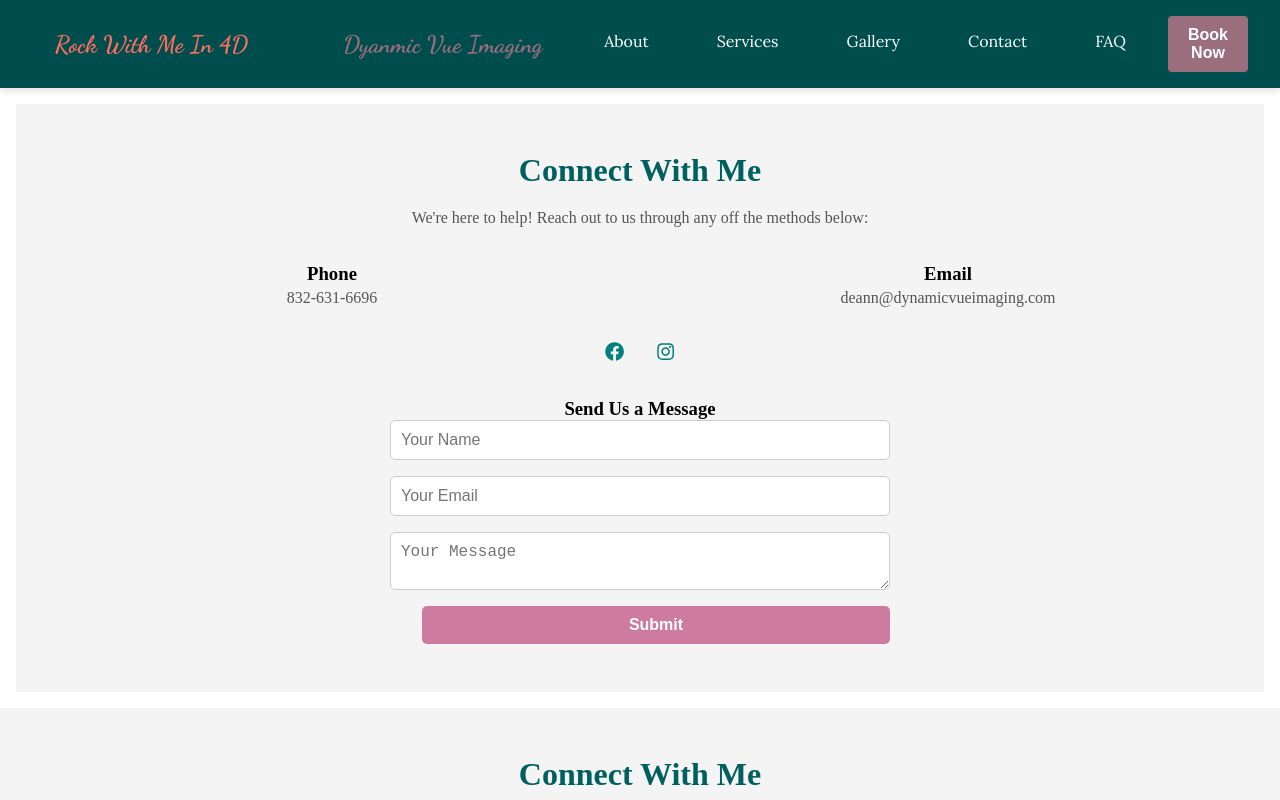
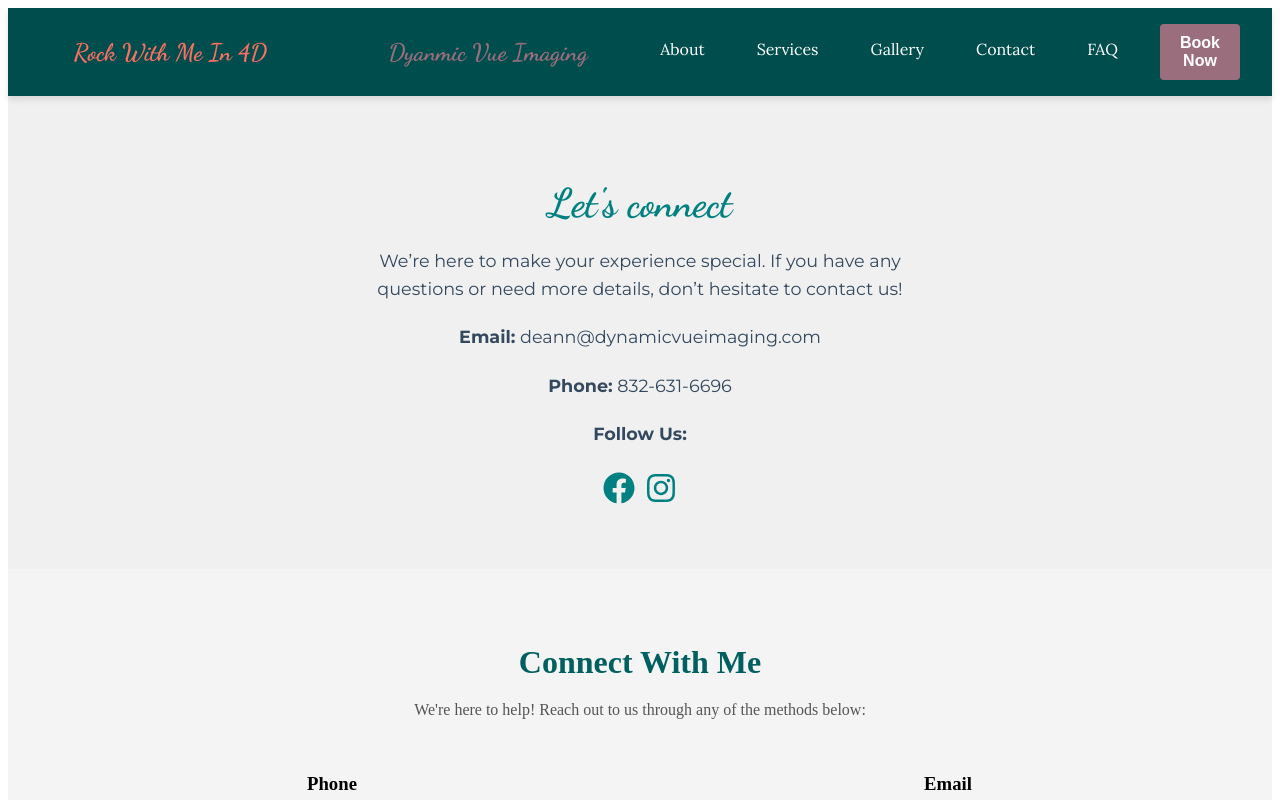
Before and after one commit to zcross13/rock_with_me, a React (Vite) app: page /contact in a window 1280 px wide. Shown: the top 800 px of the page. Built offline with nearby package versions, Linux system fonts and the light colour scheme.

Commit message:
update contact page layout and styling

```diff
--- a/src/components/Footer.tsx
+++ b/src/components/Footer.tsx
@@ -7,7 +7,7 @@ const Footer = () => {
       <div className="connect-content">
         <h2>Connect With Me</h2>
         <p>
-          We're here to help! Reach out to us through any off the methods below:
+          We're here to help! Reach out to us through any of the methods below:
         </p>
         {/* Contact Infor */}
         <div className="contact-info">
@@ -22,7 +22,7 @@ const Footer = () => {
         </div>
         <SocialMediaLinks />
         {/* Inquiry Form */}
-        <div className="inquiry-form">
+        {/* <div className="inquiry-form">
           <h3> Send Us a Message</h3>
           <form>
             <input type="text" placeholder="Your Name" required />
@@ -32,7 +32,7 @@ const Footer = () => {
               Submit
             </button>
           </form>
-        </div>
+        </div> */}
       </div>
     </section>
   );
--- a/src/components/SocialMediaLinks.tsx
+++ b/src/components/SocialMediaLinks.tsx
@@ -1,4 +1,4 @@
-import '../styles.css';
+import "../styles/socialMediaLinks.css"
 import { FaFacebook, FaInstagram } from 'react-icons/fa';
 
 const SocialMediaLinks = () => {
--- a/src/pages/Contact.tsx
+++ b/src/pages/Contact.tsx
@@ -1,11 +1,20 @@
-import Footer from '../components/Footer';
-import "../styles/footer.css"
+import SocialMediaLinks from "../components/SocialMediaLinks";
+import "../styles/contact.css"
 
 function Contact() {
   return (
-    <div>
-      <Footer />
-    </div>
+    <section className="contact-container">
+      <h1>Let's connect</h1>
+      <p className="contact-message">We’re here to make your experience special. If you have any questions or need more details, don’t hesitate to contact us!</p>
+      <div className="contact-details">
+        <p><strong>Email:</strong> deann@dynamicvueimaging.com</p>
+        <p><strong>Phone:</strong> 832-631-6696</p>
+        <p><strong>Follow Us:</strong></p>
+        <div>
+          <SocialMediaLinks />
+        </div>
+      </div>
+    </section>
   );
 }
 
--- a/src/pages/Home.tsx
+++ b/src/pages/Home.tsx
@@ -17,8 +17,8 @@ const Home = () => {
         <div className="business-description-box">
           <h2>Rock With Me in 4D</h2>
           <p>
-            Our general ultrasound services offer high-quality, non-invasive imaging to assist in your healthcare needs.
-            Whether it’s for monitoring pregnancy or diagnosing other conditions, we offer reliable results with a personal touch.
+            Experience cutting-edge 3D and 4D ultrasound imaging to see your baby in remarkable detail. Book a session with us
+            and create lasting memories with a detailed view of your baby in motion.
           </p>
         </div>
       </div>
@@ -28,8 +28,8 @@ const Home = () => {
         <div className="business-description-box">
           <h2>Dynamic Vue Imaging</h2>
           <p>
-            Experience cutting-edge 3D and 4D ultrasound imaging to see your baby in remarkable detail. Book a session with us
-            and create lasting memories with a detailed view of your baby in motion.
+          Our general ultrasound services offer high-quality, non-invasive imaging to assist in your healthcare needs.
+          Whether it’s for monitoring pregnancy or diagnosing other conditions, we offer reliable results with a personal touch.
           </p>
         </div>
         <div className="business-logo-box">
--- /dev/null
+++ b/src/styles/contact.css
@@ -0,0 +1,29 @@
+@import url("https://fonts.googleapis.com/css2?family=Dancing+Script&family=Montserrat:wght@300;400;700&display=swap");
+
+.contact-container {
+  text-align: center;
+  padding: 50px 20px;
+  background-color: #f0f0f0;
+}
+
+.contact-container h1 {
+  font-family: "Dancing Script", cursive;
+  font-size: 2.5rem;
+  margin-bottom: 20px;
+  color: rgb(0, 128, 128);
+}
+
+.contact-container p {
+  font-family: "Montserrat", sans-serif;
+  font-size: 1.1rem;
+  max-width: 600px;
+  margin: 0 auto 20px auto;
+  line-height: 1.6;
+  color: #34495e;
+}
+
+.contact-details {
+  font-size: 16px;
+  line-height: 1.6;
+  color: #555;
+}
--- /dev/null
+++ b/src/styles/socialMediaLinks.css
@@ -0,0 +1,18 @@
+.social-links {
+  display: flex;
+  gap: 10px;
+  justify-content: center;
+  margin-top: 10px;
+}
+
+.social-links a {
+  text-decoration: none;
+  color: rgb(0, 128, 128);
+  font-weight: bold;
+  font-size: 2rem;
+}
+
+.social-links a:hover {
+  text-decoration: underline;
+  color: #b497bd;
+}
```
